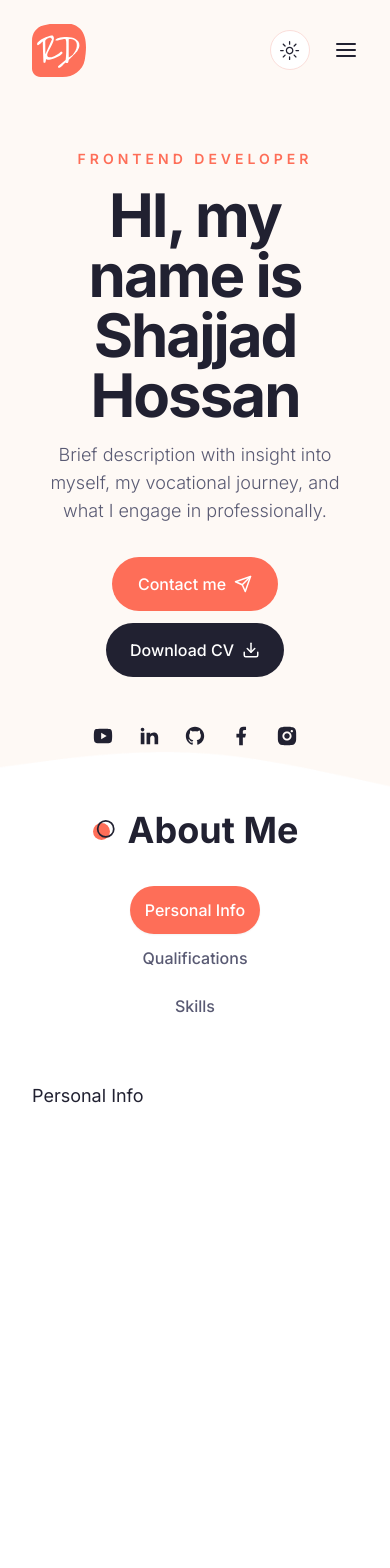
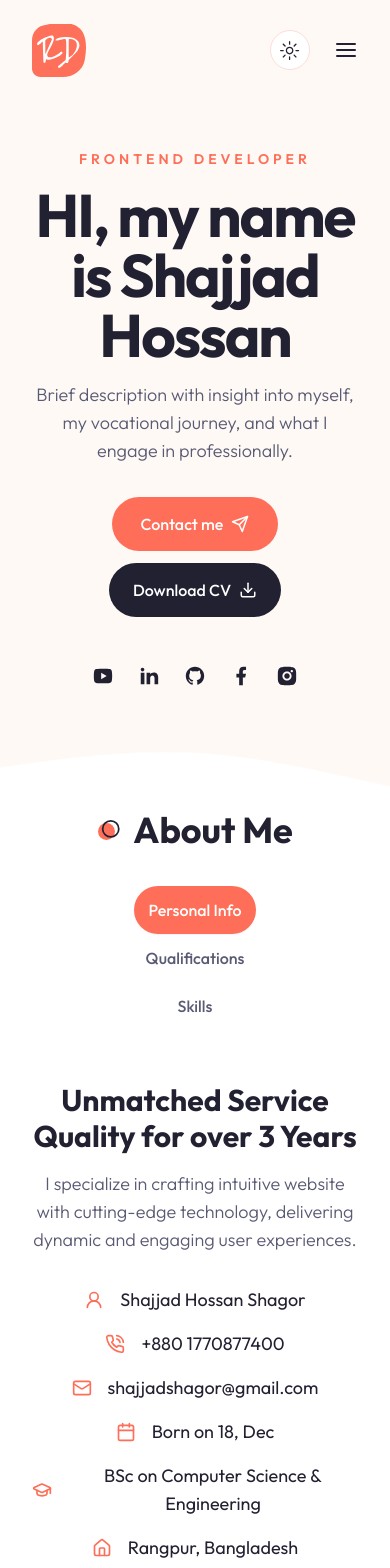
Before and after one commit to shagors/my-portfolio, a Next.js app: page / in a window 390 px wide. Shown: the top 1568 px of the page. Built offline with nearby package versions, Linux system fonts and the light colour scheme.

Commit message:
design about components and make it responsive and some changes

```diff
--- a/app/globals.css
+++ b/app/globals.css
@@ -66,6 +66,18 @@
   @apply text-6xl xl:text-[72px] xl:leading-[80px] tracking-[-2px] font-bold;
 }
 
+.h2 {
+  @apply text-4xl font-bold;
+}
+
+.h3 {
+  @apply text-3xl font-bold;
+}
+
+.h4 {
+  @apply text-[22px] font-semibold;
+}
+
 .subtitle {
   @apply text-muted-foreground text-lg mb-8 font-light;
 }
--- a/app/layout.jsx
+++ b/app/layout.jsx
@@ -1,10 +1,10 @@
-import { Inter } from "next/font/google";
+import { Outfit } from "next/font/google";
 import "./globals.css";
 import Header from "@/components/Header";
 import Footer from "@/components/Footer";
 import { ThemeProvider } from "@/components/ThemeProvider";
 
-const inter = Inter({ subsets: ["latin"] });
+const outfit = Outfit({ subsets: ["latin"] });
 
 export const metadata = {
   title: "Shajjad Portfolio",
@@ -14,7 +14,7 @@ export const metadata = {
 export default function RootLayout({ children }) {
   return (
     <html lang="en" suppressHydrationWarning>
-      <body className={`${inter.className} max-w-7xl mx-auto`}>
+      <body className={`${outfit.className} max-w-7xl mx-auto`}>
         <ThemeProvider attribute="class" defaultTheme="light">
           <Header />
           {children}
--- a/components/About.jsx
+++ b/components/About.jsx
@@ -15,7 +15,7 @@ import {
 const infoData = [
   {
     icon: <User2 size={20} />,
-    text: "Shajjad Hossan",
+    text: "Shajjad Hossan Shagor",
   },
   {
     icon: <PhoneCall size={20} />,
@@ -41,7 +41,7 @@ const infoData = [
 
 const qualificationData = [
   {
-    title: "eduction",
+    title: "education",
     data: [
       {
         university: "SouthEast University",
@@ -64,19 +64,19 @@ const qualificationData = [
     title: "experience",
     data: [
       {
-        university: "Amar Software Solutions Ltd.",
-        qualification: "Web Developer",
+        company: "Amar Software Solutions Ltd.",
+        role: "Web Developer",
         years: "2017 - 2019",
       },
       {
-        university: "THT-Space Electrical Company Ltd.",
-        qualification: "Web Developer",
+        company: "THT-Space Electrical Company Ltd.",
+        role: "Web Developer",
         years: "2023 - ",
       },
       {
-        university: "SouthEast University",
-        qualification: "Bachelor of Computer Science and Engineering",
-        years: "2020 - 2024",
+        company: "SouthEast University",
+        role: "3D animation",
+        years: "2014 - 2016",
       },
     ],
   },
@@ -125,15 +125,184 @@ const About = () => {
           <div className="flex-1">
             <Tabs defaultValue="personal">
               <TabsList className="w-full grid xl:grid-cols-3 xl:max-w-[520px] xl:border dark:border-none">
-                <TabsTrigger value="personal">Personal Info</TabsTrigger>
-                <TabsTrigger value="qualifications">Qualifications</TabsTrigger>
-                <TabsTrigger value="skills">Skills</TabsTrigger>
+                <TabsTrigger className="w-[162px xl:w-auto]" value="personal">
+                  Personal Info
+                </TabsTrigger>
+                <TabsTrigger
+                  className="w-[162px xl:w-auto]"
+                  value="qualifications"
+                >
+                  Qualifications
+                </TabsTrigger>
+                <TabsTrigger className="w-[162px xl:w-auto]" value="skills">
+                  Skills
+                </TabsTrigger>
               </TabsList>
               {/* tabs content */}
-              <div className="text-lg mt-12 xl:mt-8 ">
-                <TabsContent value="personal">Personal Info</TabsContent>
-                <TabsContent value="qualifications">qualifications</TabsContent>
-                <TabsContent value="skills">Skills</TabsContent>
+              <div className="text-lg mt-12 xl:mt-8">
+                {/* personal */}
+                <TabsContent value="personal">
+                  <div className="text-center xl:text-left">
+                    <h3 className="h3 mb-4">
+                      Unmatched Service Quality for over 3 Years
+                    </h3>
+                    <p className="subtitle max-w-xl mx-auto xl:mx-0">
+                      I specialize in crafting intuitive website with
+                      cutting-edge technology, delivering dynamic and engaging
+                      user experiences.
+                    </p>
+                    {/* icons */}
+                    <div className="grid xl:grid-cols-2 gap-4 mb-12">
+                      {infoData.map((item, index) => {
+                        return (
+                          <div
+                            className="flex items-center gap-x-4 mx-auto xl:mx-0"
+                            key={index}
+                          >
+                            <div className="text-primary">{item.icon}</div>
+                            <div>{item.text}</div>
+                          </div>
+                        );
+                      })}
+                    </div>
+                    {/* languages */}
+                    <div className="flex flex-col gap-y-2">
+                      <div className="text-primary">Language Skill</div>
+                      <div className="border-b border-border"></div>
+                      <div>English</div>
+                    </div>
+                  </div>
+                </TabsContent>
+
+                {/* Qualifications */}
+                <TabsContent value="qualifications">
+                  <h3 className="h3 mb-8 text-center xl:text-left">
+                    My Awesome Journey
+                  </h3>
+                  {/* Experience and Education */}
+                  <div className="grid md:grid-cols-2 gap-y-8">
+                    {/* Experience */}
+                    <div className="flex flex-col gap-y-6">
+                      <div className="flex gap-x-4 items-center text-[22px] text-primary">
+                        <Briefcase />
+                        <h4 className="capitalize font-medium">
+                          {getData(qualificationData, "experience").title}
+                        </h4>
+                      </div>
+                      {/* List */}
+                      <div className="flex flex-col gap-y-8">
+                        {getData(qualificationData, "experience").data.map(
+                          (item, index) => {
+                            const { company, role, years } = item;
+                            return (
+                              <div className="flex gap-x-8 group" key={index}>
+                                <div className="h-[84px] w-[1px] bg-border relative ml-2">
+                                  <div className="w-[11px] h-[11px] rounded-full bg-primary absolute -left-[5px] group-hover:translate-y-[84px] transition-all duration-500"></div>
+                                </div>
+                                <div>
+                                  <div className="font-semibold text-xl leading-none mb-2">
+                                    {company}
+                                  </div>
+                                  <div className="text-lg leading-none text-muted-foreground mb-4">
+                                    {role}
+                                  </div>
+                                  <div className="text-base font-medium">
+                                    {years}
+                                  </div>
+                                </div>
+                              </div>
+                            );
+                          }
+                        )}
+                      </div>
+                    </div>
+
+                    {/* Education */}
+                    <div className="flex flex-col gap-y-6">
+                      <div className="flex gap-x-4 items-center text-[22px] text-primary">
+                        <GraduationCap size={28} />
+                        <h4 className="capitalize font-medium">
+                          {getData(qualificationData, "education").title}
+                        </h4>
+                      </div>
+                      {/* List */}
+                      <div className="flex flex-col gap-y-8">
+                        {getData(qualificationData, "education").data.map(
+                          (item, index) => {
+                            const { university, qualification, years } = item;
+                            return (
+                              <div className="flex gap-x-8 group" key={index}>
+                                <div className="h-[84px] w-[1px] bg-border relative ml-2">
+                                  <div className="w-[11px] h-[11px] rounded-full bg-primary absolute -left-[5px] group-hover:translate-y-[84px] transition-all duration-500"></div>
+                                </div>
+                                <div>
+                                  <div className="font-semibold text-xl leading-none mb-2">
+                                    {university}
+                                  </div>
+                                  <div className="text-lg leading-none text-muted-foreground mb-4">
+                                    {qualification}
+                                  </div>
+                                  <div className="text-base font-medium">
+                                    {years}
+                                  </div>
+                                </div>
+                              </div>
+                            );
+                          }
+                        )}
+                      </div>
+                    </div>
+                  </div>
+                </TabsContent>
+
+                {/* Skills */}
+                <TabsContent value="skills">
+                  <div className="text-center xl:text-left">
+                    <h3 className="h3 mb-8">Tools I use Everyday</h3>
+                    {/* skills */}
+                    <div className="mb-16">
+                      <h4 className="text-xl font-semibold mb-2">Skills</h4>
+                      <div className="border-b border-border mb-4"></div>
+                      {/* skill list */}
+                      <div>
+                        {getData(skillData, "skills").data.map(
+                          (item, index) => {
+                            const { name } = item;
+                            return (
+                              <div
+                                className="w-2/4 text-center xl:text-left mx-auto xl:mx-0"
+                                key={index}
+                              >
+                                <div className="font-medium">{name}</div>
+                              </div>
+                            );
+                          }
+                        )}
+                      </div>
+                    </div>
+                    {/* tools */}
+                    <div>
+                      <h4 className="text-xl font-semibold mb-2 xl:text-left">
+                        Tools
+                      </h4>
+                      <div className="border-b border-border mb-4"></div>
+                      {/* tools list */}
+                      <div>
+                        {getData(skillData, "tools").data.map((item, index) => {
+                          const { name } = item;
+                          return (
+                            <div
+                              className="w-2/4 text-center xl:text-left mx-auto xl:mx-0"
+                              key={index}
+                            >
+                              <div className="font-medium">{name}</div>
+                            </div>
+                          );
+                        })}
+                      </div>
+                    </div>
+                  </div>
+                </TabsContent>
               </div>
             </Tabs>
           </div>
--- a/components/ui/tabs.jsx
+++ b/components/ui/tabs.jsx
@@ -23,7 +23,7 @@ const TabsTrigger = React.forwardRef(({ className, ...props }, ref) => (
   <TabsPrimitive.Trigger
     ref={ref}
     className={cn(
-      "inline-flex items-center justify-center whitespace-nowrap rounded-full px-3 py-1.5 text-base font-medium ring-offset-background transition-all focus-visible:ring-2 focus-visible:ring-ring focus-visible:ring-offset-2 disabled:pointer-events-none disabled:opacity-50 data-[state=active]:bg-primary data-[state=active]:text-white data-[state=active]:shadow-sm h-[48px]",
+      "inline-flex items-center justify-center whitespace-nowrap rounded-full px-3 py-1.5 text-base font-medium ring-offset-background transition-all focus-visible:outline-none focus-visible:ring-2 focus-visible:ring-ring focus-visible:ring-offset-2 disabled:pointer-events-none disabled:opacity-50 data-[state=active]:bg-primary data-[state=active]:text-white data-[state=active]:shadow-sm h-[48px]",
       className
     )}
     {...props}
--- a/tailwind.config.js
+++ b/tailwind.config.js
@@ -12,9 +12,12 @@ module.exports = {
     container: {
       center: true,
       padding: "2rem",
-      screens: {
-        "2xl": "1400px",
-      },
+    },
+    screens: {
+      sm: "640px",
+      md: "768px",
+      lg: "1024px",
+      xl: "1400px",
     },
     extend: {
       colors: {
```
